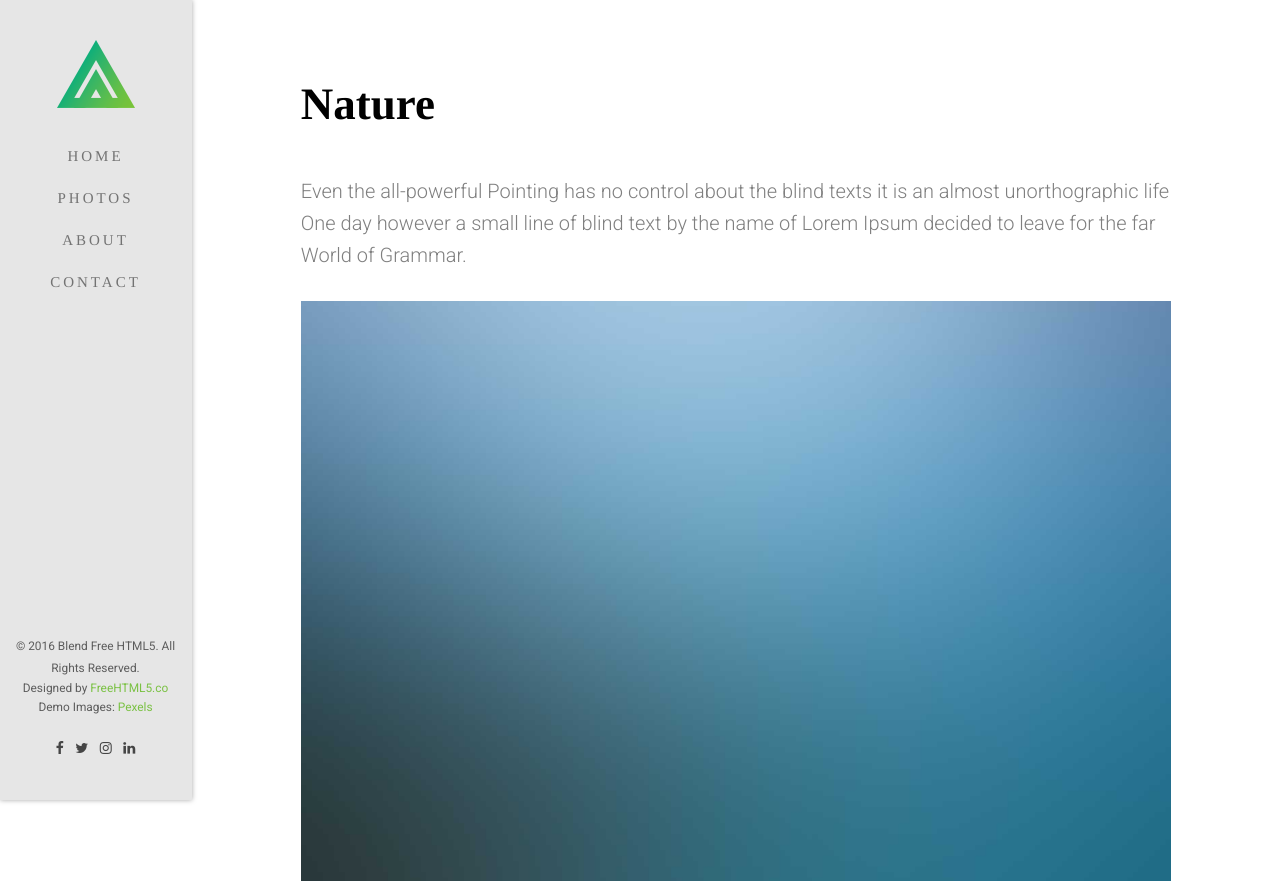
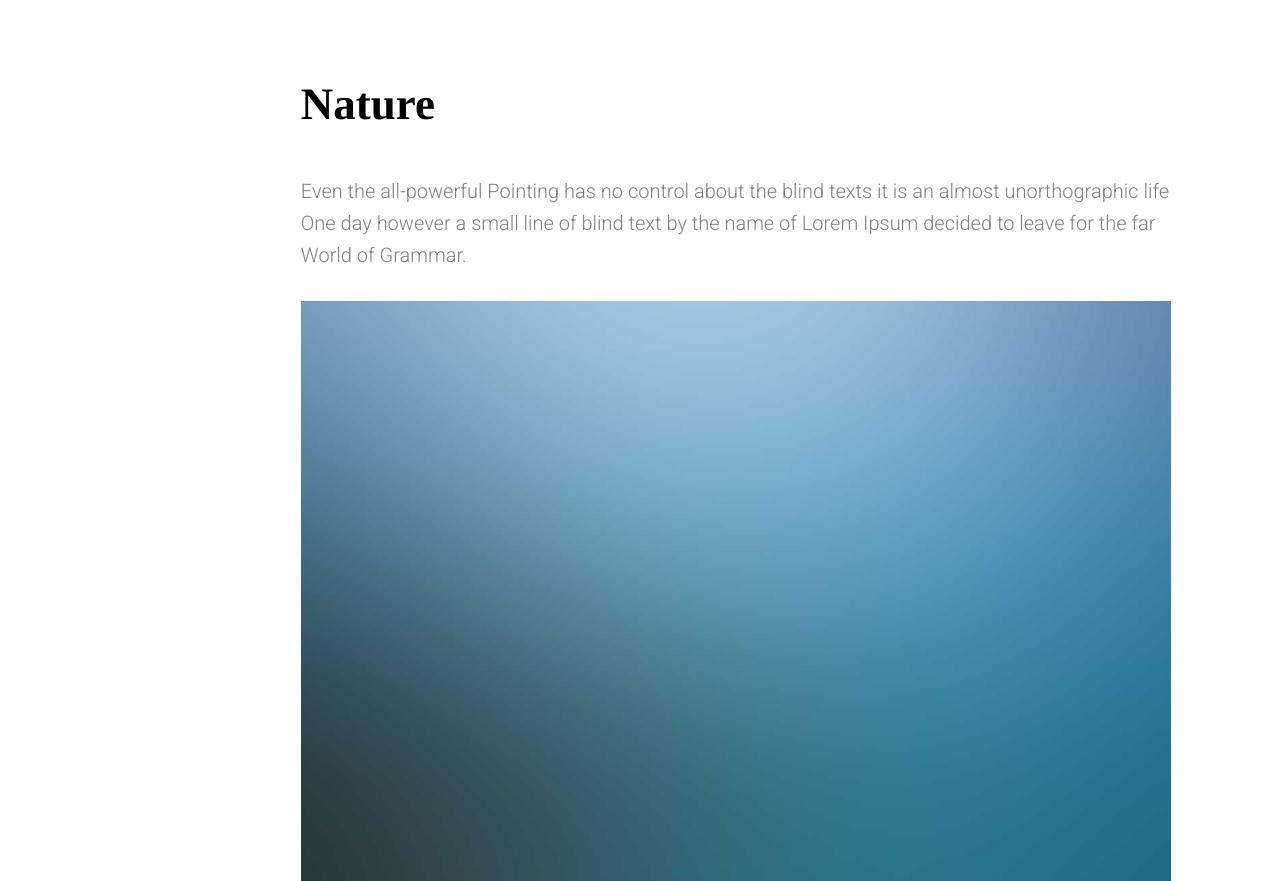
Before and after one commit to klara0w/Arysasite, a plain HTML site: page single.html in a window 1280 px wide. Shown: the top 881 px of the page. Drawn offline with Linux system fonts and the light colour scheme; files whose address does not match are found by name.

Commit message:
Update single.html

```diff
--- a/single.html
+++ b/single.html
@@ -13,30 +13,6 @@
 	<meta name="keywords" content="free html5, free template, free bootstrap, free website template, html5, css3, mobile first, responsive" />
 	<meta name="author" content="FreeHTML5.co" />
 
-  <!--
-	//////////////////////////////////////////////////////
-
-	FREE HTML5 TEMPLATE
-	DESIGNED & DEVELOPED by FreeHTML5.co
-
-	Website: 		http://freehtml5.co/
-	Email: 			info@freehtml5.co
-	Twitter: 		http://twitter.com/fh5co
-	Facebook: 		https://www.facebook.com/fh5co
-
-	//////////////////////////////////////////////////////
-	 -->
-
-  	<!-- Facebook and Twitter integration -->
-	<meta property="og:title" content=""/>
-	<meta property="og:image" content=""/>
-	<meta property="og:url" content=""/>
-	<meta property="og:site_name" content=""/>
-	<meta property="og:description" content=""/>
-	<meta name="twitter:title" content="" />
-	<meta name="twitter:image" content="" />
-	<meta name="twitter:url" content="" />
-	<meta name="twitter:card" content="" />
 
 	<!-- Place favicon.ico and apple-touch-icon.png in the root directory -->
 	<link rel="shortcut icon" href="favicon.ico">
@@ -67,32 +43,6 @@
 	<body>
 
 	<div id="fh5co-page">
-
-		<a href="#" class="js-fh5co-nav-toggle fh5co-nav-toggle"><i></i></a>
-		<aside id="fh5co-aside" role="complementary" class="border">
-
-			<h1 id="fh5co-logo"><a href="index.html"><img src="images/logo-colored.png" alt="Free HTML5 Bootstrap Website Template"></a></h1>
-			<nav id="fh5co-main-menu" role="navigation">
-				<ul>
-					<li><a href="index.html">Home</a></li>
-					<li><a href="portfolio.html">Photos</a></li>
-					<li><a href="about.html">About</a></li>
-					<li><a href="contact.html">Contact</a></li>
-				</ul>
-			</nav>
-
-			<div class="fh5co-footer">
-				<p><small>&copy; 2016 Blend Free HTML5. All Rights Reserved.</span> <span>Designed by <a href="http://freehtml5.co/" target="_blank">FreeHTML5.co</a> </span> <span>Demo Images: <a href="http://pexels.com/" target="_blank">Pexels</a></span></small></p>
-				<ul>
-					<li><a href="#"><i class="icon-facebook"></i></a></li>
-					<li><a href="#"><i class="icon-twitter"></i></a></li>
-					<li><a href="#"><i class="icon-instagram"></i></a></li>
-					<li><a href="#"><i class="icon-linkedin"></i></a></li>
-				</ul>
-			</div>
-
-		</aside>
-
 		<div id="fh5co-main">
 
 
```
